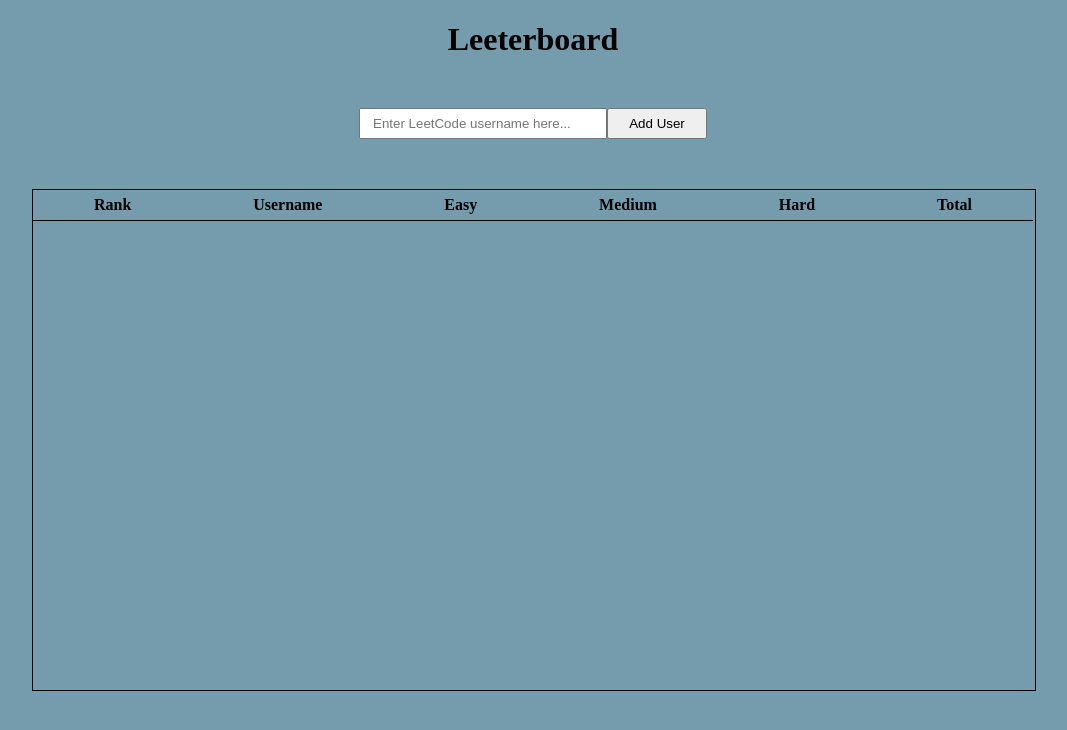
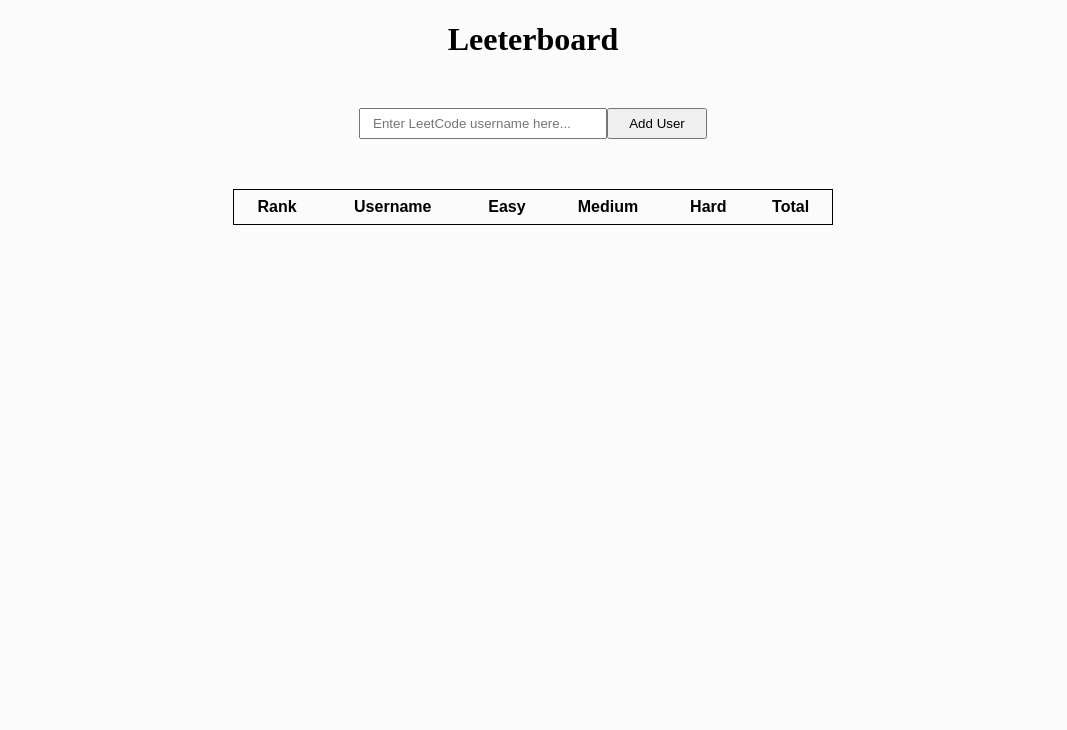
Before and after one commit to finleydecker/Leeterboard, a React app: page / in a window 1280 px wide. Shown: the top 730 px of the page, without its empty margins (107-1174 px from the left). Built offline with nearby package versions, Linux system fonts and the light colour scheme.

Commit message:
converted leaderboard to a table

```diff
--- a/client/App.jsx
+++ b/client/App.jsx
@@ -70,17 +70,17 @@
           <button id='add-user' onClick={this.getStats}>Add User</button>
         </div>
         <div id="leaderboard">
-          <div id="column-names">
-            <ul>
-              <li>Rank</li>
-              <li>Username</li>
-              <li>Easy</li>
-              <li>Medium</li>
-              <li>Hard</li>
-              <li>Total</li>
-            </ul>
-          </div>
-          {rows}
+          <table>
+            <tr>
+              <th>Rank</th>
+              <th>Username</th>
+              <th>Easy</th>
+              <th>Medium</th>
+              <th>Hard</th>
+              <th>Total</th>
+            </tr>
+            {rows}
+          </table>
         </div>
       </div>
     )
--- a/client/Row.jsx
+++ b/client/Row.jsx
@@ -6,18 +6,16 @@
   }
 
   render() {
+    const profileLink = `https://leetcode.com/${this.props.username}/`;
     return (
-      // <h3>Rank: {this.props.rank} | Username: {this.props.username} | Easy: {this.props.easySolved} | Medium: {this.props.mediumSolved} | Hard: {this.props.hardSolved} | Total: {this.props.totalSolved}</h3>
-      <div id="row-container">
-        <ul id="row">
-          <li>{this.props.rank}</li>
-          <li>{this.props.username}</li>
-          <li>{this.props.easySolved}</li>
-          <li>{this.props.mediumSolved}</li>
-          <li>{this.props.hardSolved}</li>
-          <li>{this.props.totalSolved}</li>
-        </ul>
-      </div>
+      <tr id="row-container">
+        <td>#{this.props.rank}</td>
+        <td><a href={profileLink}>{this.props.username}</a></td>
+        <td>{this.props.easySolved}</td>
+        <td>{this.props.mediumSolved}</td>
+        <td>{this.props.hardSolved}</td>
+        <td>{this.props.totalSolved}</td>
+      </tr>
     )
   }
 }
--- a/client/styles.css
+++ b/client/styles.css
@@ -2,7 +2,7 @@
   margin: 0;
   display: flex;
   justify-content: center;
-  background-color: #749cad;
+  background-color: #fbfbfb;
 }
 
 h1 {
@@ -26,52 +26,38 @@
   width: 100px;
 }
 
-#leaderboard {
-  height: 500px;
-  width: 100%;
+table {
+  font-family: Arial, Helvetica, sans-serif;
+  width: 600px;
+  border-collapse: collapse;
   border: 1px solid black
 }
 
-#column-names {
-  display: flex;
-  align-items: center;
-  height: 30px;
-  width: 1000px;
-  border-bottom: 1px solid black;
-  font-size: 16px;
+th {
+  text-align: center;
+  padding: 8px;
 }
 
-ul {
-  display: flex;
-  justify-content: space-around;
-  list-style-type: none;
-  margin: 0;
-  padding: 0;
-  width: 100%;
+td {
+  border-bottom: 1px solid black;
+  text-align: center;
+  padding: 8px;
 }
 
-li {
-  display: inline;
-  font-weight: bold;
+tr:nth-child(1) {
+  border-bottom: 1px solid black;
+  border-top: 1px solid black;
 }
 
-#row-container {
-  border-bottom: 1px solid black;
+a {
+  text-decoration: none;
+  color: black;
 }
 
-#row {
-  display: flex;
-  justify-content: space-around;
-  align-items: center;
-  list-style-type: none;
-  margin: 0;
-  padding: 0;
-  height: 30px;
-  width: 100%;
-  font-size: 16px;
-  font-weight: lighter;
+a:hover {
+  text-decoration: underline;
 }
 
-#row li {
-  display: inline;
+a:visited {
+  color: black;
 }
```
